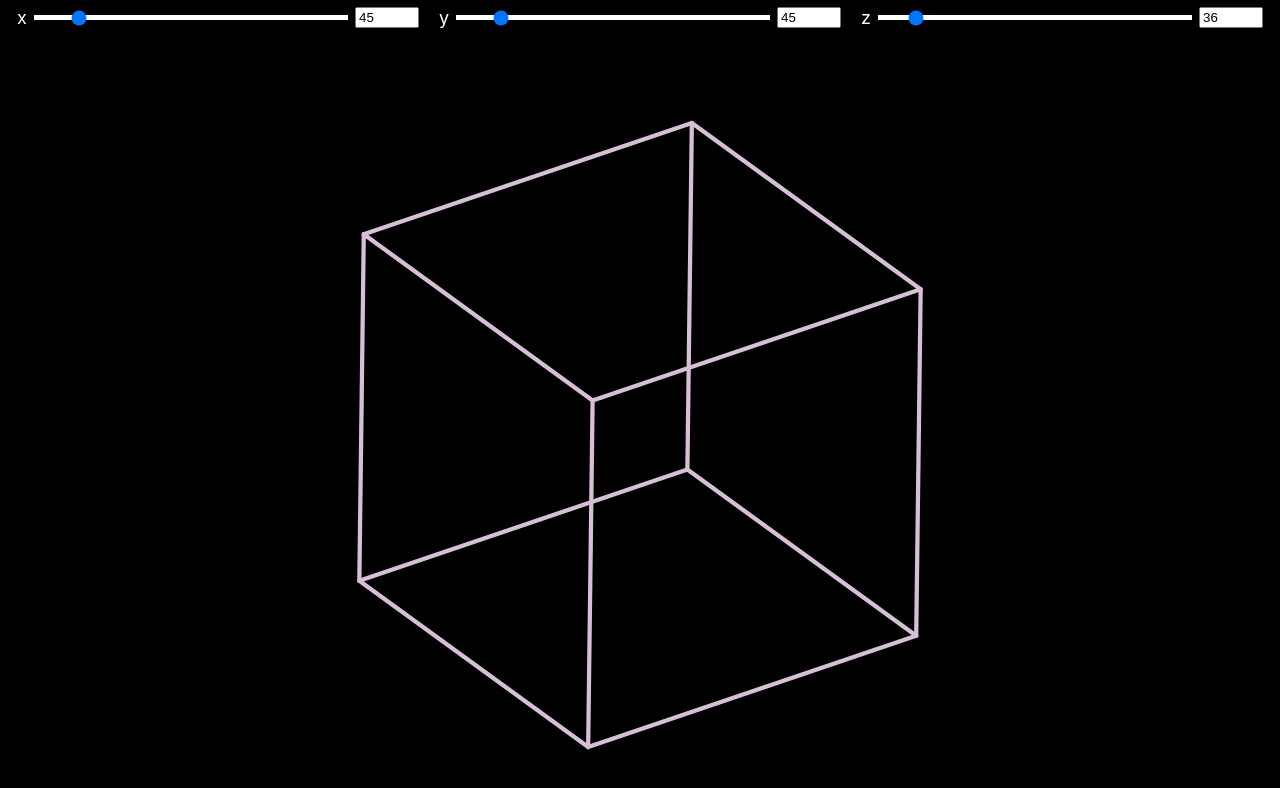
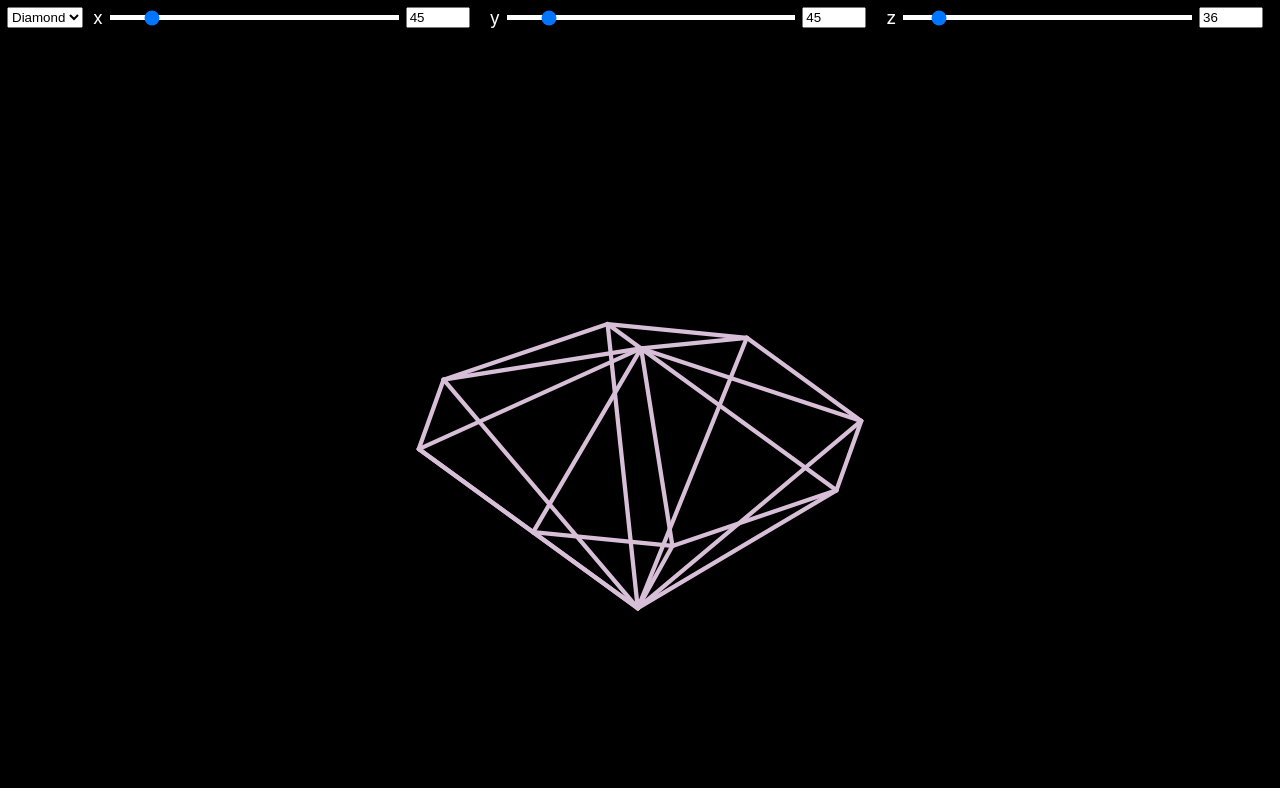
Before and after one commit to postrockreverb/canvas-graphics, a React (Create React App) app in the folder lab01/: page / in a window 1280 px wide. Shown: the top 788 px of the page. Built offline with nearby package versions, Linux system fonts and the light colour scheme.

Commit message:
add Diamond figure

```diff
--- a/lab01/src/components/Canvas.js
+++ b/lab01/src/components/Canvas.js
@@ -1,5 +1,5 @@
 import React from 'react';
-import { Cube, Pyramid } from './Figure';
+import { Cube, Pyramid, Diamond } from './Figure';
 import Point from './Point';
 import Slider from './Slider';
 import Selector from './Selector';
@@ -19,9 +19,9 @@ class Canvas extends React.Component {
     this.h = height;
     this.setContext = this.setContext.bind(this);
 
-    var c = new Point(this.w / 2, this.h / 2, 0); // initial coordinates (center)
-    var size = (this.w < this.h ? this.w : this.h) / 4; // size of cube
-    this.figure = new Cube(c, size);
+    this.c = new Point(this.w / 2, this.h / 2, 0); // initial coordinates (center)
+    this.size = (this.w < this.h ? this.w : this.h) / 4; // size of cube
+    this.figure = new Diamond(this.c, this.size);
 
     this.figure.setRotationPoint(initRotRad);
   }
@@ -55,10 +55,33 @@ class Canvas extends React.Component {
     this.forceUpdate();
   }
 
+  changeFigure(figureName) {
+    const currentRotation = this.figure.getRotation();
+    switch (figureName) {
+      case 'Diamond':
+        this.figure = new Diamond(this.c, this.size);
+        break;
+
+      case 'Cube':
+        this.figure = new Cube(this.c, this.size);
+        break;
+
+      case 'Pyramid':
+        this.figure = new Pyramid(this.c, this.size);
+        break;
+
+      default:
+        break;
+    }
+    this.figure.setRotationPoint(currentRotation);
+    this.forceUpdate();
+  }
+
   render() {
     return (
       <div>
         <div style={styles.sliders}>
+          <Selector onChange={(o) => this.changeFigure(o)} />
           <Slider label="x" min={0} max={360} defaultValue={initRotDeg.get('x')} onChange={(v) => this.rotateFigure('x', v)} />
           <Slider label="y" min={0} max={360} defaultValue={initRotDeg.get('y')} onChange={(v) => this.rotateFigure('y', v)} />
           <Slider label="z" min={0} max={360} defaultValue={initRotDeg.get('z')} onChange={(v) => this.rotateFigure('z', v)} />
--- a/lab01/src/components/Figure.js
+++ b/lab01/src/components/Figure.js
@@ -29,8 +29,8 @@ class Figure {
     this.setRotation('z', point.get('z'));
   }
 
-  getRotationRad() {
-    return this.rotate();
+  getRotation() {
+    return this.state.rotation;
   }
 
   rotate(axes, rads) {
@@ -107,4 +107,31 @@ class Pyramid extends Figure {
   }
 }
 
-export { Cube, Pyramid };
+class Diamond extends Figure {
+  constructor(c, size) {
+    super(c, size);
+    const v = [
+      new Point(c.x - size / 2, c.y - size, c.z),
+      new Point(c.x + size / 2, c.y - size, c.z),
+      new Point(c.x + size, c.y - size / 2, c.z),
+      new Point(c.x + size, c.y + size / 2, c.z),
+      new Point(c.x + size / 2, c.y + size, c.z),
+      new Point(c.x - size / 2, c.y + size, c.z),
+      new Point(c.x - size, c.y + size / 2, c.z),
+      new Point(c.x - size, c.y - size / 2, c.z),
+
+      new Point(c.x, c.y, c.z + size / 2),
+      new Point(c.x, c.y, c.z - size),
+    ];
+    // prettier-ignore
+    const e = [
+      [0,1],[1,2],[2,3],[3,4],[4,5],[5,6],[6,7],[7,0],
+      [0,8],[1,8],[2,8],[3,8],[4,8],[5,8],[6,8],[7,8],
+      [0,9],[1,9],[2,9],[3,9],[4,9],[5,9],[6,9],[7,9],
+    ];
+
+    this.shape(v, e);
+  }
+}
+
+export { Cube, Pyramid, Diamond };
--- /dev/null
+++ b/lab01/src/components/Selector.js
@@ -0,0 +1,25 @@
+import React from 'react';
+
+const Selector = ({ onChange }) => {
+  const options = {
+    Diamond: 'Diamond',
+    Cube: 'Cube',
+    Pyramid: 'Pyramid',
+  };
+
+  const handleChange = (event) => {
+    onChange(event.target.value);
+  };
+
+  return (
+    <select name="Figure" onChange={(e) => handleChange(e)}>
+      {Object.entries(options).map(([key, value]) => (
+        <option key={key} value={key}>
+          {value}
+        </option>
+      ))}
+    </select>
+  );
+};
+
+export default Selector;
```
